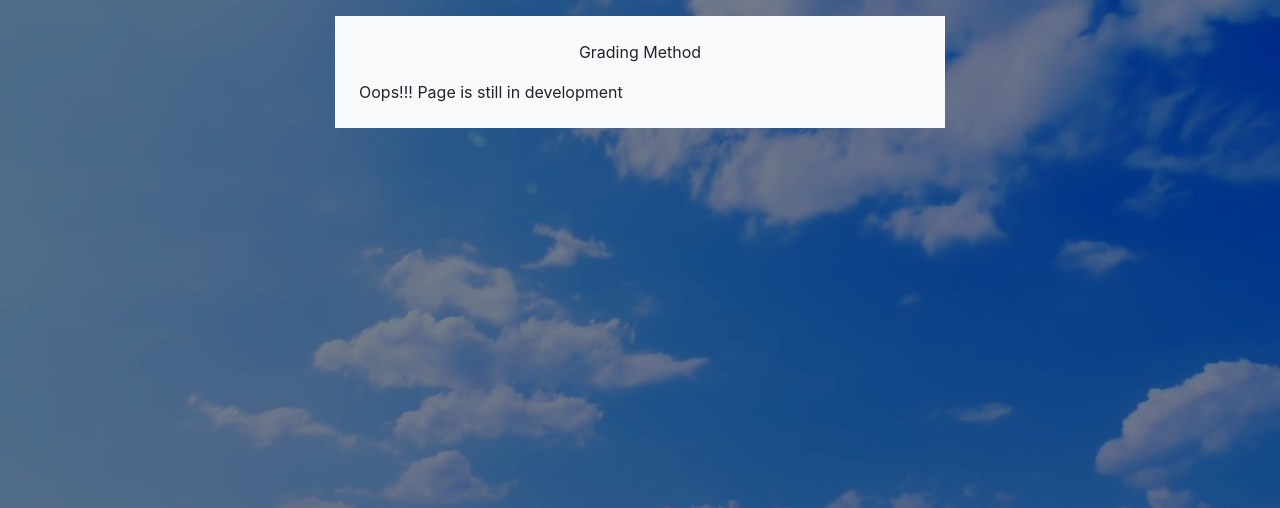
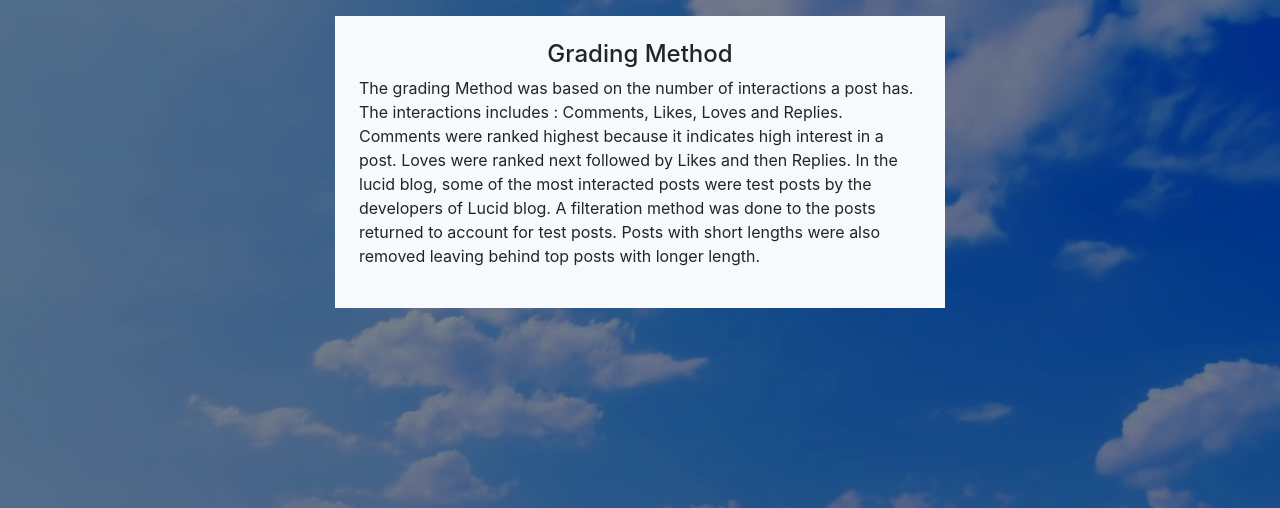
Before and after one commit to chidibede/interesting_feeds_deployment, a Flask app: page /grading_method in a window 1280 px wide. Shown: the part 76-584 px from the top of the page. Run offline with Flask 2, Linux system fonts and the light colour scheme; parts of the project's set-up code (start-up, migrations or seed data) failed here and were passed over; some libraries are stand-ins or nearby versions.

Commit message:
Added the documentation and grading method pages

```diff
--- a/app.py
+++ b/app.py
@@ -115,7 +115,7 @@ def top_feeds_api():
         }
         return jsonify(interesting_feeds)
     except:
-        print("http error")
+        return jsonify("Maximum of 10 posts can be returned, try a lower number")
 
 if __name__ == "__main__":
     app.run(debug=True)
--- a/templates/api_documentation.html
+++ b/templates/api_documentation.html
@@ -5,8 +5,9 @@
 <div class="row">
     <div class='col-sm-12 col-xs-12 col-md-6, col-lg-6 mx-auto mt-2'>
         <div class='bg-light mx-auto p-4 mt-2 mb-4'>
-            <p class="text-center">Api documentation</p>
-            Oops!!! Page is still in development
+            <h4 class="text-center">Api documentation</h4>
+            <a href="https://documenter.getpostman.com/view/9109659/SW14TbVP"><p class="text-center">API Documentation For Top Interesting Lucid Blog Posts</p></a>
+
         </div>
     </div>
 </div>
--- a/templates/grading_method.html
+++ b/templates/grading_method.html
@@ -5,8 +5,15 @@
 <div class="row">
     <div class='col-sm-12 col-xs-12 col-md-6, col-lg-6 mx-auto mt-2'>
         <div class='bg-light mx-auto p-4 mt-2 mb-4'>
-            <p class="text-center">Grading Method</p>
-            Oops!!! Page is still in development
+            <h4 class="text-center">Grading Method</h4>
+            <p>
+                The grading Method was based on the number of interactions a post has.
+                The interactions includes : Comments, Likes, Loves and Replies. Comments were ranked
+                highest because it indicates high interest in a post. Loves were ranked next followed by
+                Likes and then Replies. In the lucid blog, some of the most interacted posts were test posts
+                by the developers of Lucid blog. A filteration method was done to the posts returned to account
+                for test posts. Posts with short lengths were also removed leaving behind top posts with longer length.
+            </p>
         </div>
     </div>
 </div>
```
